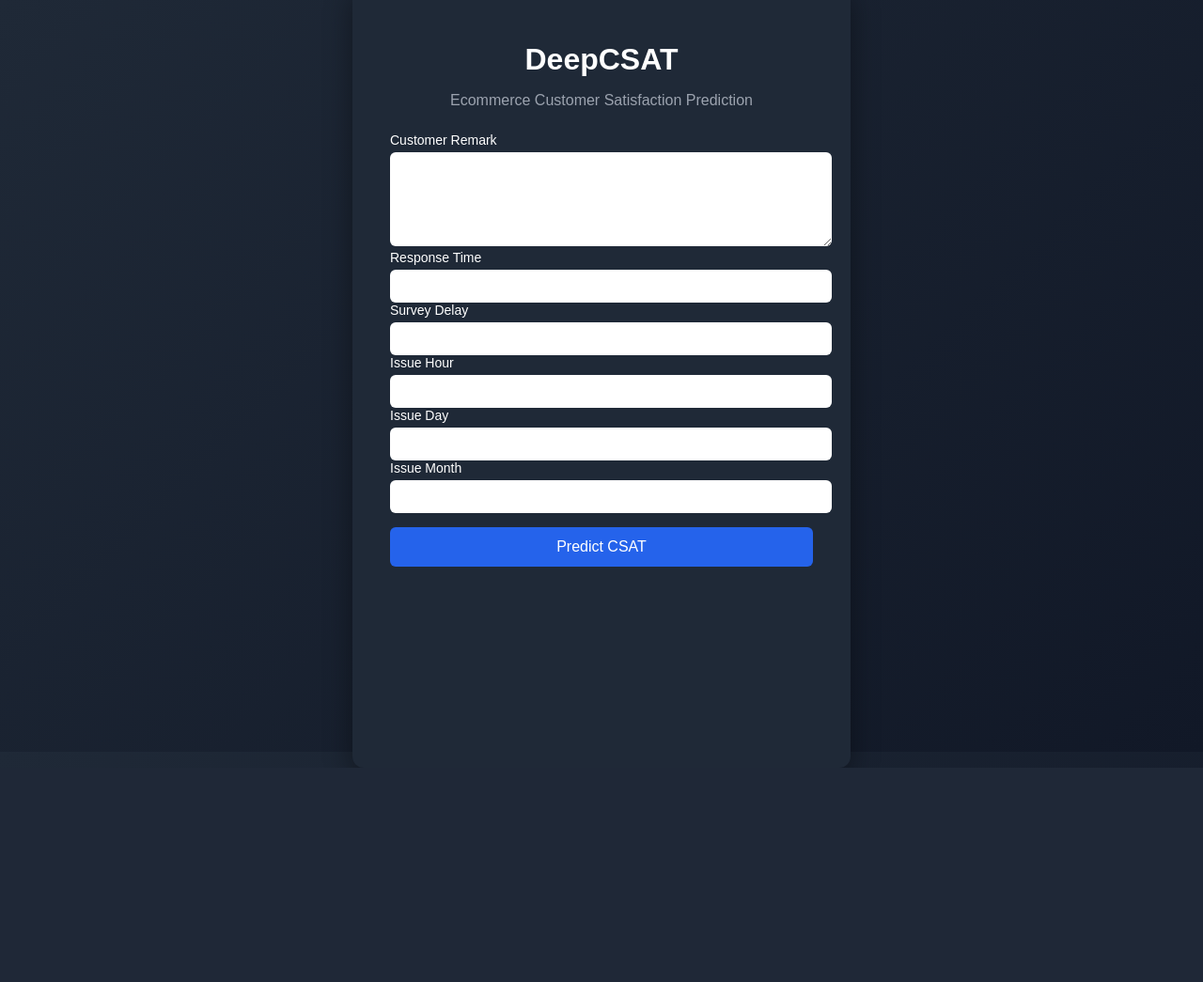
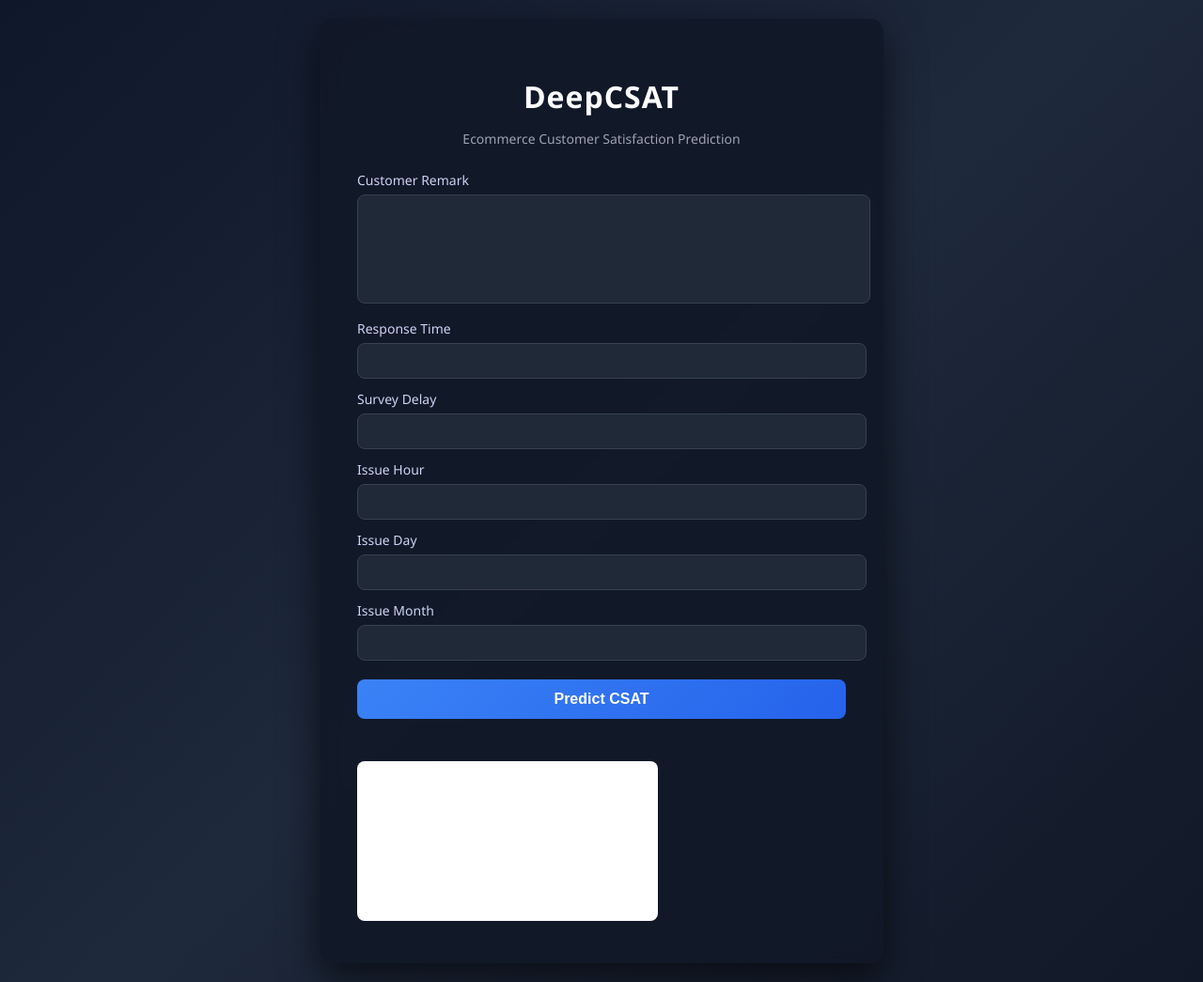
Before and after one commit to shabbu8111999/DeepCSAT_ecommerce_using_DL, a Flask app: page / in a window 1280 px wide. Shown: the whole page at 94% size. Before the commit the page ends 817 px from the top, so only its background shows below. Run offline with Flask 3, Linux system fonts and the light colour scheme; a map, chart or similar area stays blank; parts of the project's set-up code (start-up, migrations or seed data) failed here and were passed over.

Commit message:
Design for CSS is updated

```diff
--- a/static/style.css
+++ b/static/style.css
@@ -1,139 +1,203 @@
+/* page background */
+
 body{
 
 margin:0;
-font-family:Arial, Helvetica, sans-serif;
-background:linear-gradient(135deg,#1f2937,#111827);
+font-family:Segoe UI, Arial, sans-serif;
+background:linear-gradient(135deg,#0f172a,#1e293b,#111827);
 color:white;
 
 }
+
+
+/* center layout */
 
 .page{
 
 display:flex;
 justify-content:center;
 align-items:center;
-height:100vh;
+min-height:100vh;
+padding:20px;
 
 }
 
+
+/* main card */
+
 .card{
 
-background:#1f2937;
+background:rgba(17,24,39,0.9);
 padding:40px;
-border-radius:12px;
-width:450px;
-box-shadow:0 10px 30px rgba(0,0,0,0.4);
+border-radius:14px;
+width:520px;
+box-shadow:0 15px 40px rgba(0,0,0,0.6);
+backdrop-filter:blur(10px);
 
 }
+
+
+/* title */
 
 h1{
 
 text-align:center;
 margin-bottom:5px;
+font-size:32px;
+letter-spacing:1px;
 
 }
+
+
+/* subtitle */
 
 .subtitle{
 
 text-align:center;
+color:#9ca3af;
 margin-bottom:25px;
-color:#9ca3af;
-
-}
-
-.form-group{
-
-margin-bottom:15px;
-
-}
-
-label{
-
-display:block;
-margin-bottom:5px;
 font-size:14px;
 
 }
 
+
+/* labels */
+
+label{
+
+font-size:14px;
+color:#cbd5f5;
+display:block;
+margin-bottom:6px;
+margin-top:12px;
+
+}
+
+
+/* textarea */
+
 textarea{
 
 width:100%;
-height:80px;
-padding:10px;
-border-radius:6px;
-border:none;
-outline:none;
+height:90px;
+padding:12px;
+border-radius:8px;
+border:1px solid #374151;
+background:#1f2937;
+color:white;
+resize:none;
+font-size:14px;
 
 }
+
+
+/* inputs */
 
 input{
 
 width:100%;
 padding:10px;
-border-radius:6px;
+border-radius:8px;
+border:1px solid #374151;
+background:#1f2937;
+color:white;
+font-size:14px;
+
+}
+
+
+/* input focus */
+
+input:focus,
+textarea:focus{
+
+outline:none;
+border-color:#3b82f6;
+box-shadow:0 0 5px rgba(59,130,246,0.6);
+
+}
+
+
+/* grid layout for inputs */
+
+.grid{
+
+display:grid;
+grid-template-columns:1fr 1fr;
+gap:12px;
+
+}
+
+
+/* predict button */
+
+button{
+
+width:100%;
+padding:12px;
+margin-top:20px;
+background:linear-gradient(135deg,#3b82f6,#2563eb);
 border:none;
-outline:none;
+border-radius:8px;
+color:white;
+font-size:16px;
+font-weight:600;
+cursor:pointer;
+transition:all 0.2s ease;
+
+}
+
+
+/* hover effect */
+
+button:hover{
+
+transform:translateY(-2px);
+box-shadow:0 6px 18px rgba(37,99,235,0.4);
+
+}
+
+
+/* result text */
+
+#result{
+
+margin-top:20px;
+text-align:center;
+font-size:20px;
+font-weight:600;
+color:#38bdf8;
+
+}
+
+
+/* probability chart area */
+
+canvas{
+
+margin-top:25px;
+background:white;
+border-radius:8px;
+padding:10px;
+
+}
+
+
+/* responsive */
+
+@media(max-width:600px){
+
+.card{
+
+width:100%;
+padding:25px;
 
 }
 
 .grid{
 
-display:grid;
-grid-template-columns:1fr 1fr;
-gap:10px;
+grid-template-columns:1fr;
 
 }
 
-button{
-
-width:100%;
-padding:12px;
-margin-top:15px;
-background:#2563eb;
-border:none;
-border-radius:6px;
-color:white;
-font-size:16px;
-cursor:pointer;
-
 }
-
-button:hover{
-
-background:#1d4ed8;
-
-}
-
-.result{
-
-margin-top:20px;
-text-align:center;
-font-size:22px;
-font-weight:bold;
-
-}
-
-.loader{
-
-border:4px solid #f3f3f3;
-border-top:4px solid #2563eb;
-border-radius:50%;
-width:30px;
-height:30px;
-animation:spin 1s linear infinite;
-margin:15px auto;
-
-}
-
-.hidden{
-
-display:none;
-
-}
-
-@keyframes spin{
-
-0%{transform:rotate(0deg);}
-100%{transform:rotate(360deg);}
-
-}
```
